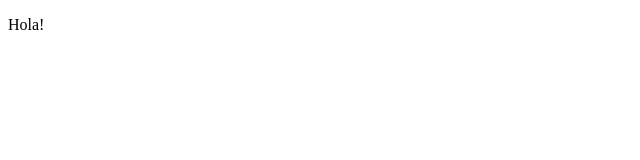
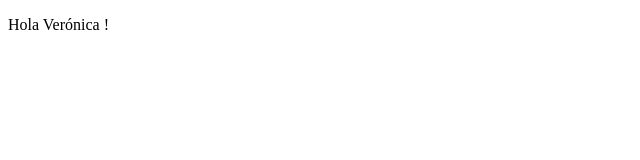
Before and after one commit to verogoca/proyectoDemoCursoPrework, a plain HTML site: page index.html in a window 1280 px wide. Shown: the full height of the page, 0-640 px from the left. Drawn offline with Linux system fonts and the light colour scheme.

Commit message:
cambios agregamos letras

```diff
--- a/index.html
+++ b/index.html
@@ -7,6 +7,6 @@
     <title>Hola Mundo</title>
 </head>
 <body>
-    <p>Hola!</p>
+    <p>Hola Verónica !</p>
 </body>
 </html>
```
